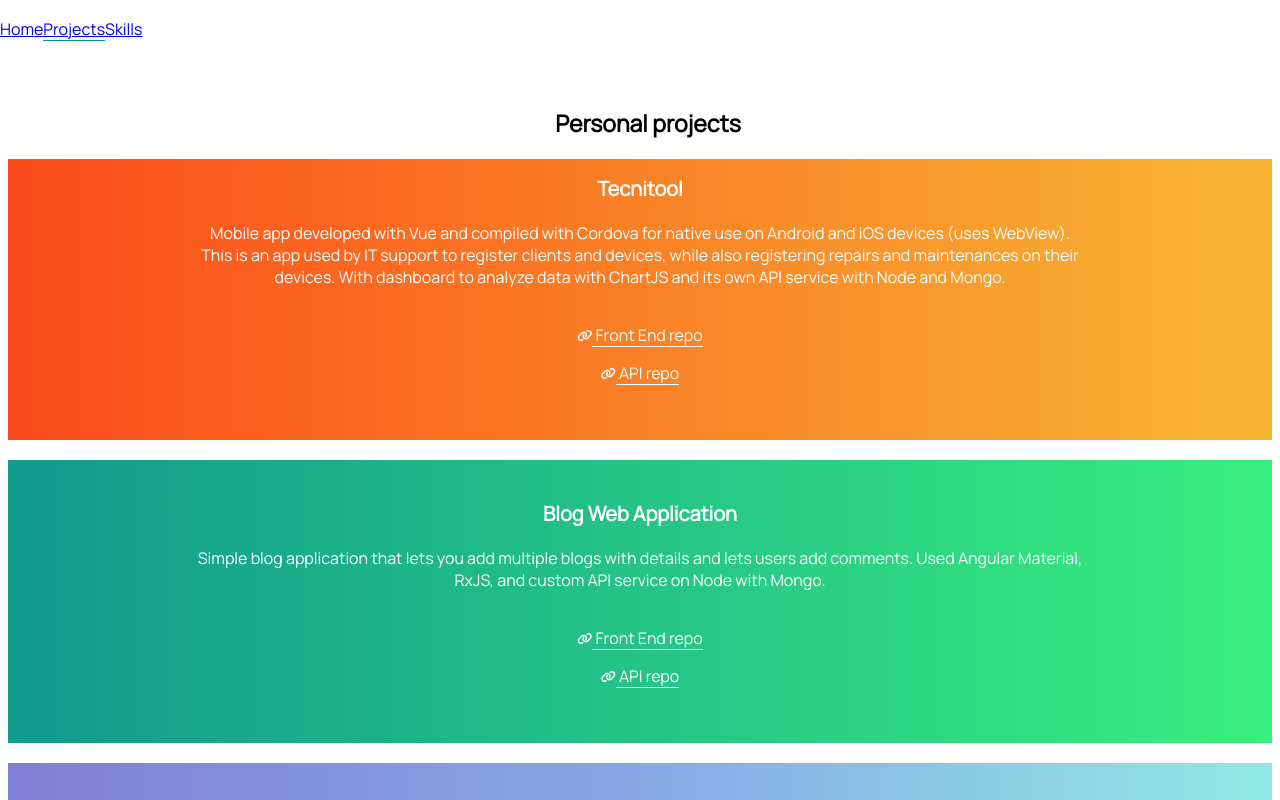
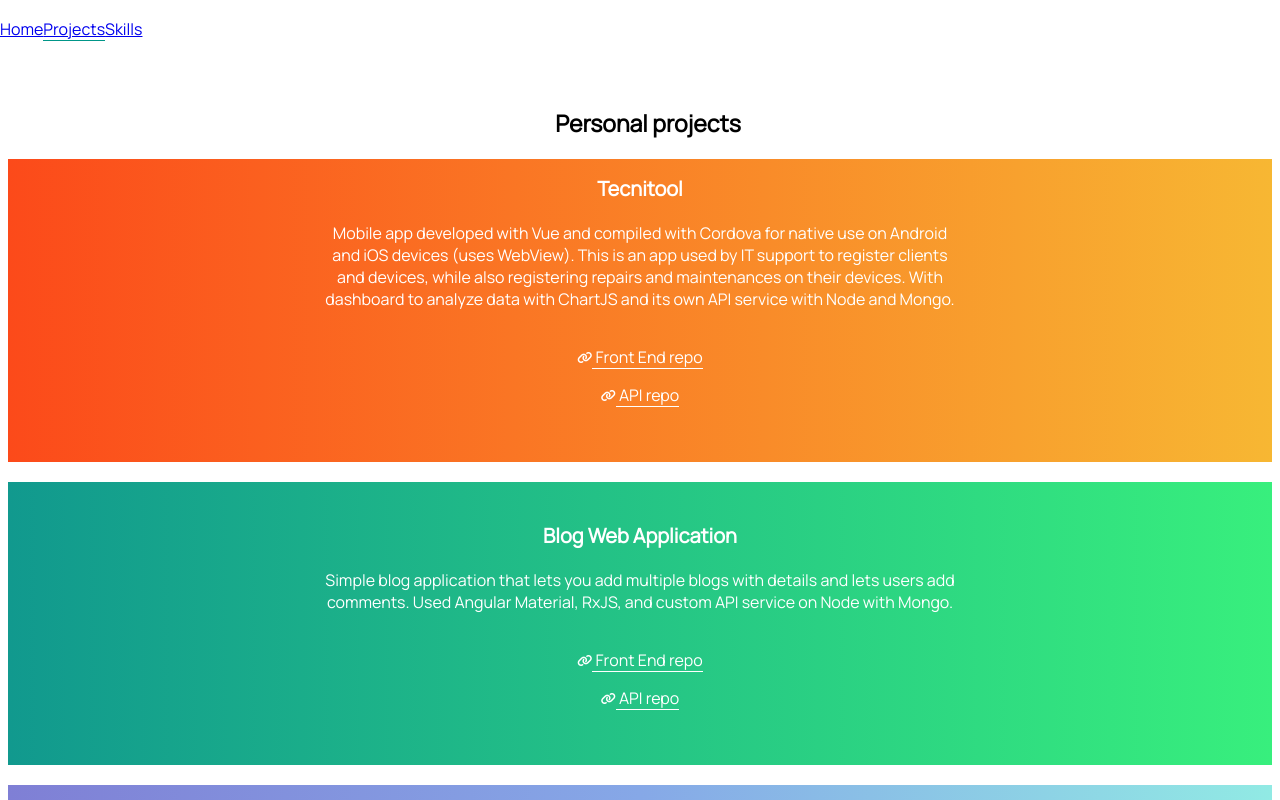
Before and after one commit to modi98/resume-webapp, an Angular app: page /projects in a window 1280 px wide. Shown: the top 800 px of the page. Built offline with nearby package versions, Linux system fonts and the light colour scheme.

Commit message:
Fixed projects width on mobile devices

```diff
--- a/src/app/components/projects/projects.component.less
+++ b/src/app/components/projects/projects.component.less
@@ -14,8 +14,14 @@
 
   .project-text {
     margin: auto;
-    width: 70%;
+    width: 50%;
     text-align: center;
+  }
+
+  @media only screen and (max-width: 600px) {
+    .project-text {
+      width: 70%;
+    }
   }
 
   .project-links {
```
